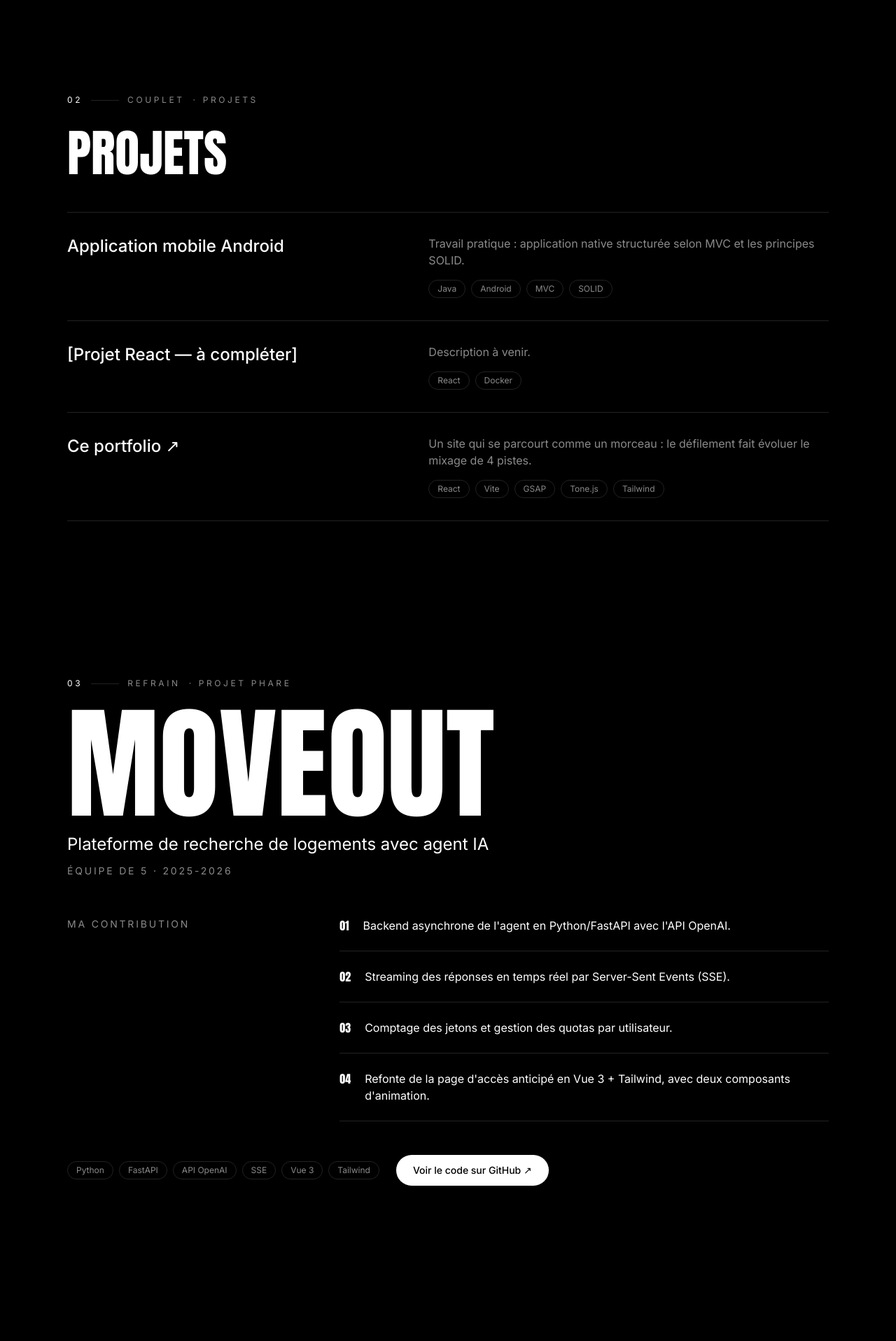
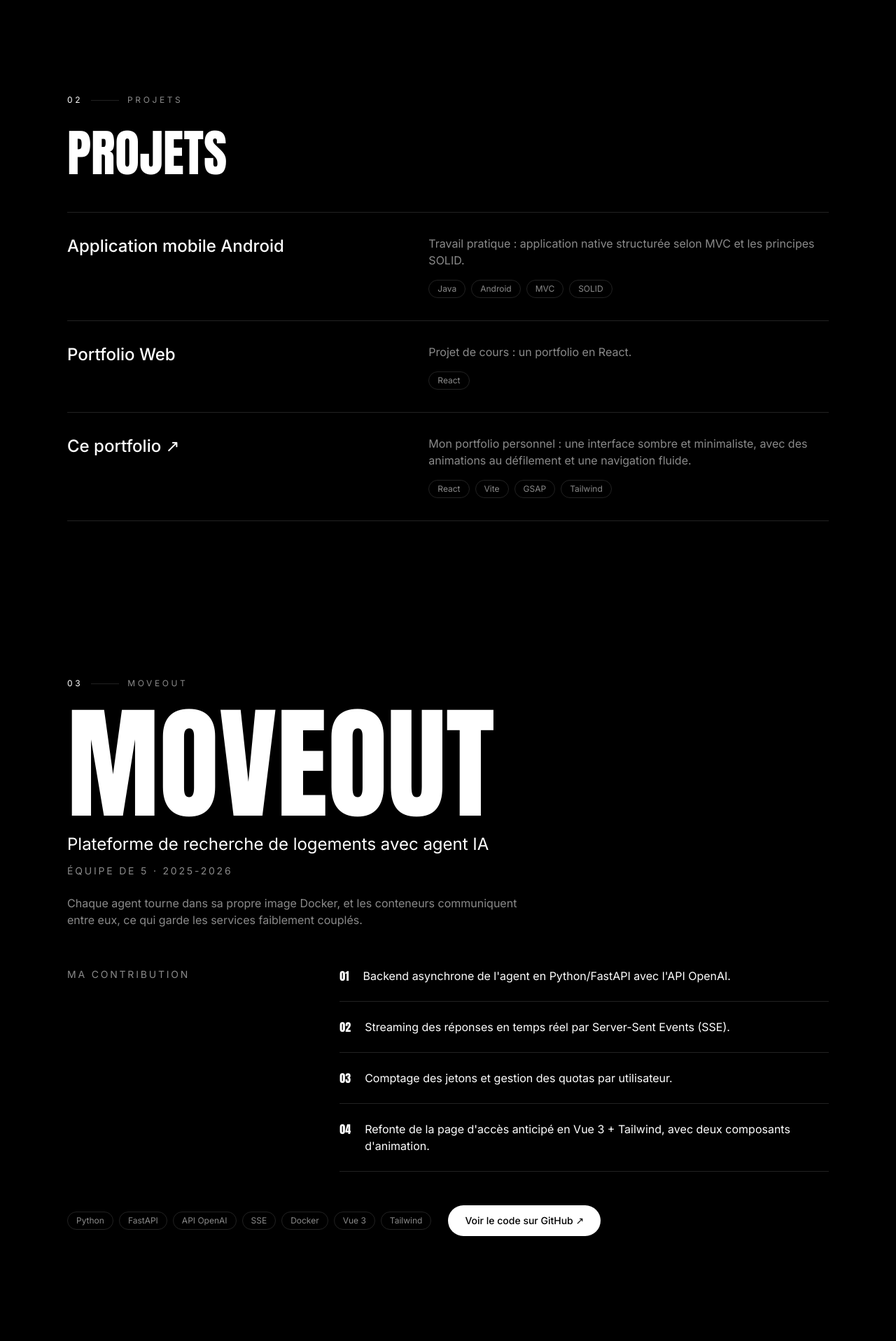
Before and after one commit to GestherMichel/portfolio, a React (Vite) app: page / in a window 1280 px wide. Shown: the part 800-2717 px from the top of the page at 70% size. Built offline with nearby package versions, Linux system fonts and the light colour scheme.

Commit message:
Recentre le contenu sur le profil de développeur
Noms de sections clairs, musique retirée des textes principaux et architecture Docker ajoutée à Moveout.

```diff
--- a/src/components/Section.jsx
+++ b/src/components/Section.jsx
@@ -17,7 +17,7 @@ import { ScrollTrigger } from 'gsap/ScrollTrigger';
 import { useGSAP } from '@gsap/react';
 import * as audioEngine from '../audio/audioEngine.js';
 
-export default function Section({ id, index, number, label, kicker, children }) {
+export default function Section({ id, index, number, label, children }) {
   const ref = useRef(null);
 
   useGSAP(
@@ -62,9 +62,7 @@ export default function Section({ id, index, number, label, kicker, children })
       <p data-reveal className="mb-8 flex items-center gap-3 text-xs uppercase tracking-[0.3em] text-muted">
         <span className="text-accent">{number}</span>
         <span aria-hidden="true" className="h-px w-10 bg-line" />
-        <span id={`${id}-titre`}>{label}</span>
-        {kicker && <span className="hidden sm:inline">· {kicker}</span>}
-      </p>
+        <span id={`${id}-titre`}>{label}</span>      </p>
       {children}
     </section>
   );
--- a/src/data/projects.js
+++ b/src/data/projects.js
@@ -5,14 +5,16 @@
 // projet ou changer une compétence, on touche seulement ce fichier.
 // =============================================================================
 
-// Les 5 parties du morceau, dans l'ordre. L'index (0 à 4) correspond à la
-// ligne de SECTION_MIX dans src/audio/audioEngine.js.
+// Les 5 sections du site, dans l'ordre. Le nom affiché (label) décrit
+// l'endroit où on est dans le site. L'index (0 à 4) correspond à la ligne
+// de SECTION_MIX dans src/audio/audioEngine.js : en coulisses, chaque
+// section reste une partie du morceau (Intro, Couplet, Refrain, Pont, Outro).
 export const SECTIONS = [
-  { id: 'intro', number: '01', label: 'Intro', kicker: 'Accueil' },
-  { id: 'projets', number: '02', label: 'Couplet', kicker: 'Projets' },
-  { id: 'moveout', number: '03', label: 'Refrain', kicker: 'Projet phare' },
-  { id: 'competences', number: '04', label: 'Pont', kicker: 'Compétences' },
-  { id: 'contact', number: '05', label: 'Outro', kicker: 'Contact' },
+  { id: 'intro', number: '01', label: 'Accueil' },
+  { id: 'projets', number: '02', label: 'Projets' },
+  { id: 'moveout', number: '03', label: 'Moveout' },
+  { id: 'competences', number: '04', label: 'Compétences' },
+  { id: 'contact', number: '05', label: 'Contact' },
 ];
 
 export const featured = {
@@ -21,7 +23,10 @@ export const featured = {
   period: '2025-2026',
   team: 'Équipe de 5',
   repo: 'https://github.com/thebenoit/Moveout_Project02',
-  stack: ['Python', 'FastAPI', 'API OpenAI', 'SSE', 'Vue 3', 'Tailwind'],
+
+  architecture:
+    'Chaque agent tourne dans sa propre image Docker, et les conteneurs communiquent entre eux, ce qui garde les services faiblement couplés.',
+  stack: ['Python', 'FastAPI', 'API OpenAI', 'SSE', 'Docker', 'Vue 3', 'Tailwind'],
   contributions: [
     "Backend asynchrone de l'agent en Python/FastAPI avec l'API OpenAI.",
     'Streaming des réponses en temps réel par Server-Sent Events (SSE).',
@@ -38,15 +43,17 @@ export const projects = [
     link: null,
   },
   {
-    name: '[Projet React — à compléter]',
-    description: 'Description à venir.',
-    stack: ['React', 'Docker'],
+
+    name: 'Portfolio Web',
+    description: 'Projet de cours : un portfolio en React.',
+    stack: ['React'],
     link: null,
   },
   {
     name: 'Ce portfolio',
-    description: 'Un site qui se parcourt comme un morceau : le défilement fait évoluer le mixage de 4 pistes.',
-    stack: ['React', 'Vite', 'GSAP', 'Tone.js', 'Tailwind'],
+    description:
+      'Mon portfolio personnel : une interface sombre et minimaliste, avec des animations au défilement et une navigation fluide.',
+    stack: ['React', 'Vite', 'GSAP', 'Tailwind'],
     link: 'https://github.com/GestherMichel',
   },
 ];
@@ -60,9 +67,7 @@ export const skills = [
   {
     group: 'Données et outils',
     items: ['PostgreSQL', 'MySQL', 'MongoDB', 'Git/GitHub', 'Docker', 'Linux'],
-  },
-  { group: 'Musique', items: ['Composition', 'FL Studio', 'Design sonore', 'Mixage'] },
-];
+  },];
 
 export const contact = {
   email: 'gesthermichel02@gmail.com',
--- a/src/sections/Contact.jsx
+++ b/src/sections/Contact.jsx
@@ -41,7 +41,7 @@ export default function Contact() {
       </ul>
 
       <p data-reveal className="mt-24 text-xs text-muted">
-        © {new Date().getFullYear()} Gesther Michel — Musique et code faits maison.
+        © {new Date().getFullYear()} Gesther Michel — Conçu et développé par moi.
       </p>
     </Section>
   );
--- a/src/sections/Featured.jsx
+++ b/src/sections/Featured.jsx
@@ -1,4 +1,4 @@
-// 03 — Refrain : tout le morceau joue. Le projet phare, Moveout.
+// 03 — Moveout : le projet phare.
 import Section from '../components/Section.jsx';
 import { SECTIONS, featured } from '../data/projects.js';
 
@@ -13,6 +13,10 @@ export default function Featured() {
       </p>
       <p data-reveal className="mt-3 text-sm uppercase tracking-[0.2em] text-muted">
         {featured.team} · {featured.period}
+      </p>
+      {/* L'architecture du projet (le travail de toute l'équipe) */}
+      <p data-reveal className="mt-6 max-w-2xl text-muted">
+        {featured.architecture}
       </p>
 
       <div className="mt-14 grid gap-10 md:grid-cols-[1fr_2fr]">
--- a/src/sections/Skills.jsx
+++ b/src/sections/Skills.jsx
@@ -9,7 +9,7 @@ export default function Skills() {
         Compétences
       </h2>
 
-      <div className="mt-12 grid gap-10 sm:grid-cols-2">
+      <div className="mt-12 grid gap-10 sm:grid-cols-2 lg:grid-cols-3">
         {skills.map((s) => (
           <div key={s.group} data-reveal className="border-t border-line pt-6">
             <h3 className="text-sm uppercase tracking-[0.2em] text-accent">{s.group}</h3>
```
Also changed, not shown: 1 other file (tests, documents, lock files or other folders).
